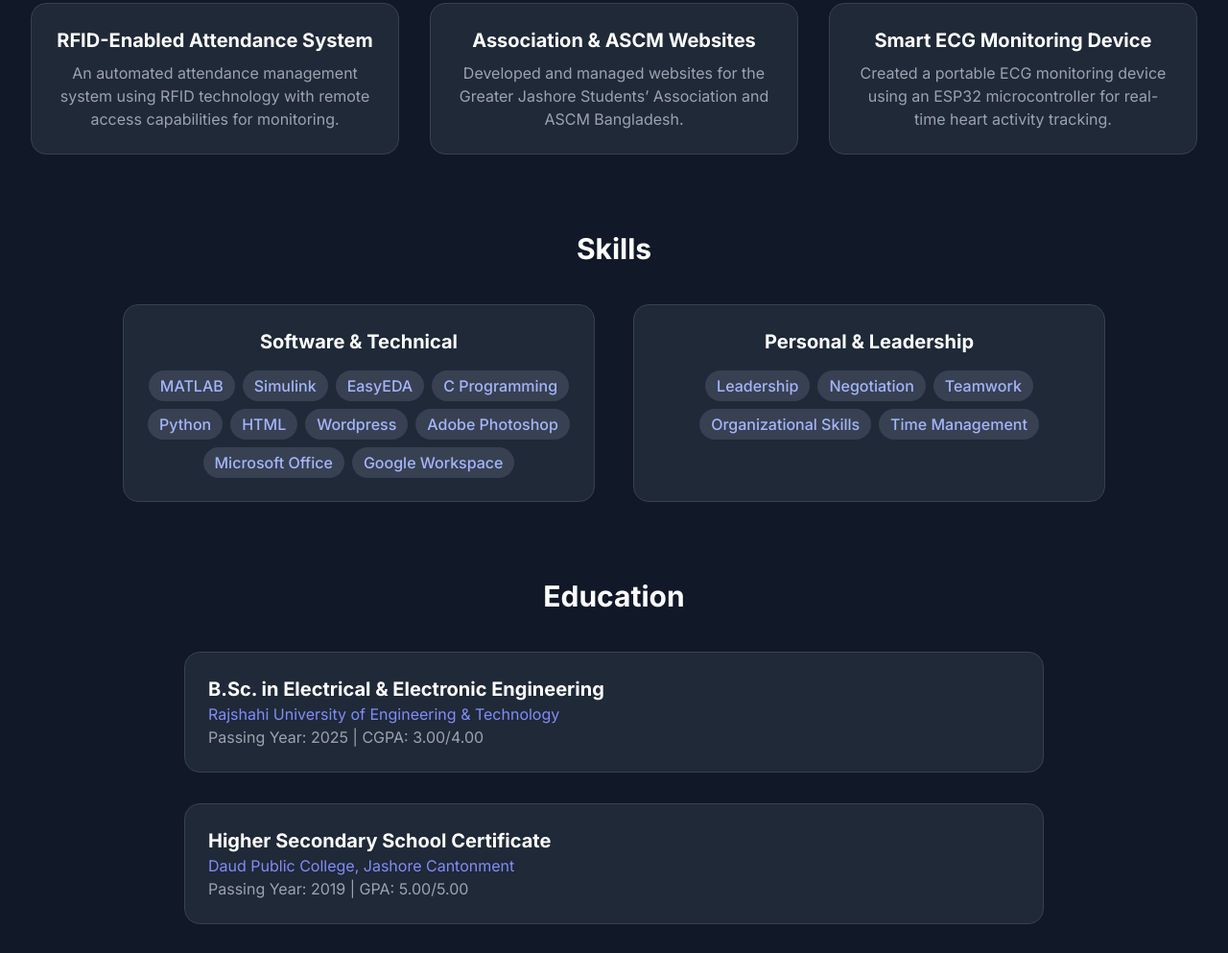
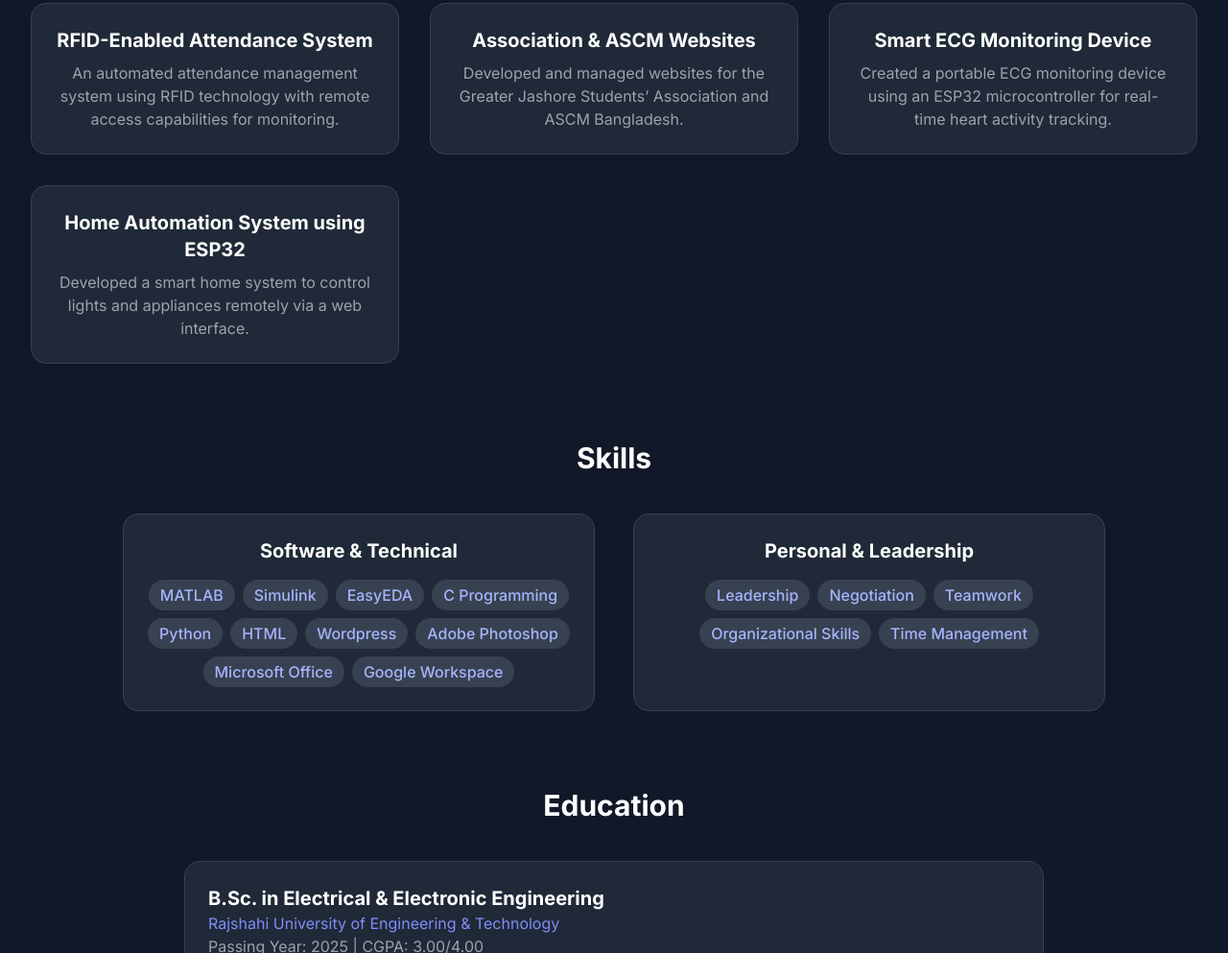
Before and after one commit to s-shawon/protfolio, a plain HTML site: page index.html in a window 1280 px wide. Shown: the part 2309-3302 px from the top of the page at 96% size. Drawn offline with nearby package versions, Linux system fonts and the light colour scheme; animation ran at ten frames a second.

Commit message:
update_20_august

```diff
--- a/index.html
+++ b/index.html
@@ -84,7 +84,6 @@
 </head>
 <body class="antialiased">
 
-    <!-- Header -->
     <header class="bg-gray-900/80 backdrop-blur-sm fixed top-0 left-0 right-0 z-50 border-b border-gray-800">
         <div class="container mx-auto px-4 sm:px-6 lg:px-8">
             <div class="flex items-center justify-between h-16">
@@ -131,7 +130,6 @@
     </header>
 
     <main class="pt-16">
-        <!-- Hero Section -->
         <section id="home" class="relative min-h-screen flex items-center justify-center text-center overflow-hidden">
             <div class="hero-canvas-container" id="hero-canvas"></div>
             <div class="relative z-10 p-4">
@@ -155,7 +153,6 @@
         </section>
 
         <div class="container mx-auto px-4 sm:px-6 lg:px-8 py-12 md:py-20 space-y-20">
-            <!-- About Section -->
             <section id="about">
                 <h2 class="text-3xl font-bold text-white text-center mb-10">About Me</h2>
                 <div class="section-card rounded-2xl p-8 max-w-4xl mx-auto">
@@ -165,7 +162,6 @@
                 </div>
             </section>
 
-            <!-- Experience Section -->
             <section id="experience">
                 <h2 class="text-3xl font-bold text-white text-center mb-10">Experience</h2>
                 <div class="max-w-4xl mx-auto space-y-8">
@@ -198,7 +194,6 @@
                 </div>
             </section>
 
-            <!-- Thesis Section -->
             <section id="thesis">
                 <h2 class="text-3xl font-bold text-white text-center mb-10">Thesis</h2>
                 <div class="max-w-4xl mx-auto section-card rounded-2xl p-8">
@@ -209,7 +204,6 @@
                 </div>
             </section>
 
-            <!-- Projects Section -->
             <section id="projects">
                 <h2 class="text-3xl font-bold text-white text-center mb-10">Projects</h2>
                 <div class="grid grid-cols-1 md:grid-cols-2 lg:grid-cols-3 gap-8">
@@ -225,10 +219,13 @@
                         <h3 class="text-xl font-bold text-white mb-2">Smart ECG Monitoring Device</h3>
                         <p class="text-gray-400">Created a portable ECG monitoring device using an ESP32 microcontroller for real-time heart activity tracking.</p>
                     </div>
+                    <div class="section-card rounded-2xl p-6 text-center">
+                        <h3 class="text-xl font-bold text-white mb-2">Home Automation System using ESP32</h3>
+                        <p class="text-gray-400">Developed a smart home system to control lights and appliances remotely via a web interface.</p>
+                    </div>
                 </div>
             </section>
 
-            <!-- Skills Section -->
             <section id="skills">
                 <h2 class="text-3xl font-bold text-white text-center mb-10">Skills</h2>
                 <div class="max-w-5xl mx-auto grid grid-cols-1 md:grid-cols-2 gap-10">
@@ -260,7 +257,6 @@
                 </div>
             </section>
 
-            <!-- Education Section -->
             <section id="education">
                 <h2 class="text-3xl font-bold text-white text-center mb-10">Education</h2>
                  <div class="max-w-4xl mx-auto space-y-8">
@@ -282,7 +278,6 @@
                 </div>
             </section>
 
-            <!-- Certificates Section -->
             <section id="certificates">
                 <h2 class="text-3xl font-bold text-white text-center mb-10">Certificates</h2>
                  <div class="max-w-4xl mx-auto space-y-8">
@@ -297,7 +292,6 @@
                 </div>
             </section>
 
-            <!-- Club Experience Section -->
             <section id="clubs">
                 <h2 class="text-3xl font-bold text-white text-center mb-10">Leadership & Club Experience</h2>
                 <div class="max-w-4xl mx-auto grid md:grid-cols-2 gap-8">
@@ -316,7 +310,6 @@
         </div>
     </main>
 
-    <!-- Contact & Footer -->
     <footer id="contact" class="bg-gray-800/50 border-t border-gray-800">
         <div class="container mx-auto px-4 sm:px-6 lg:px-8 py-12 text-center">
             <h2 class="text-3xl font-bold text-white mb-4">Get In Touch</h2>
@@ -339,7 +332,6 @@
         </div>
     </footer>
 
-    <!-- Toast Notification -->
     <div id="toast-notification" class="toast">Email copied to clipboard!</div>
 
     <script>
```
Also changed, not shown: 1 other file.
